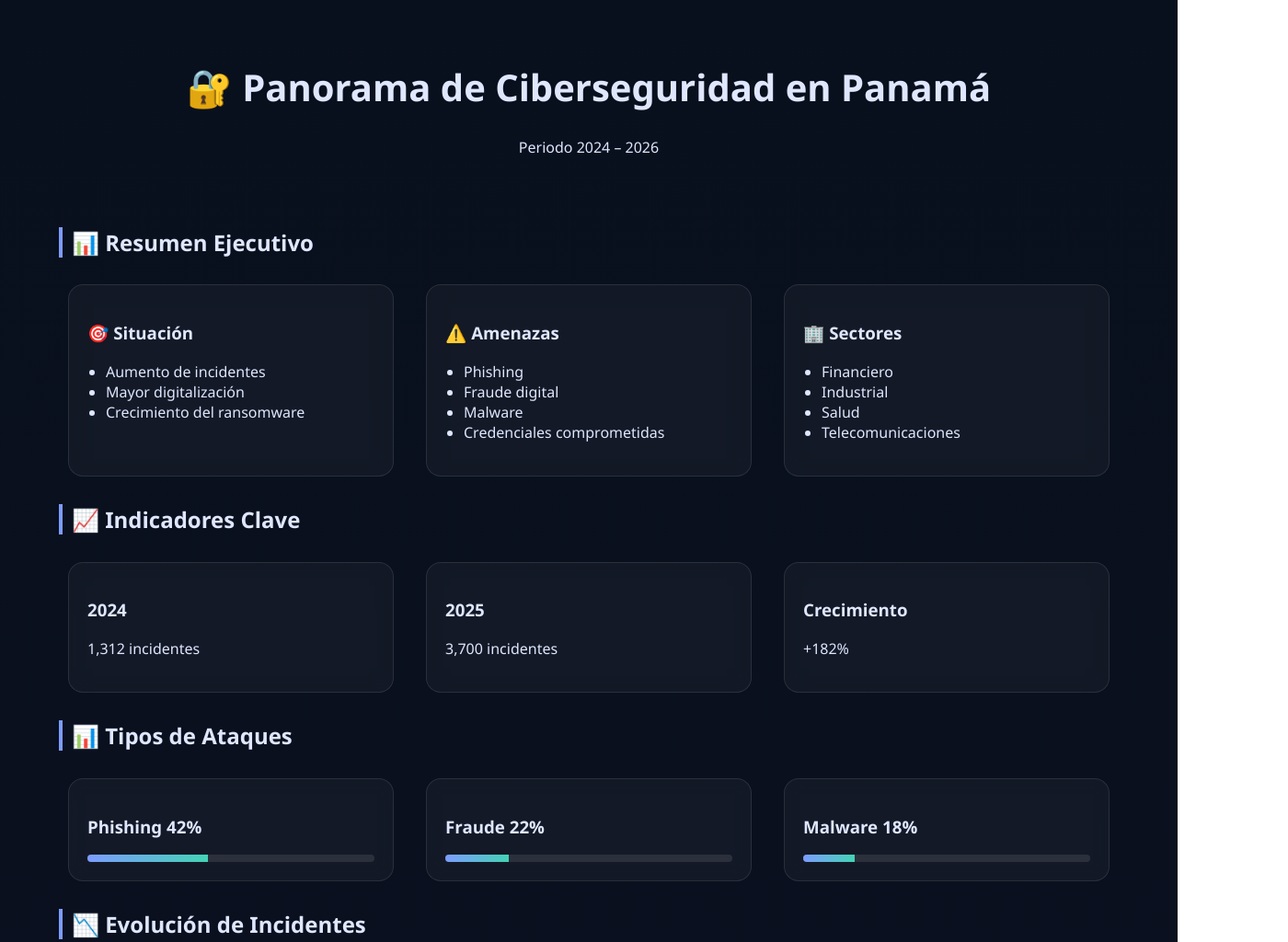
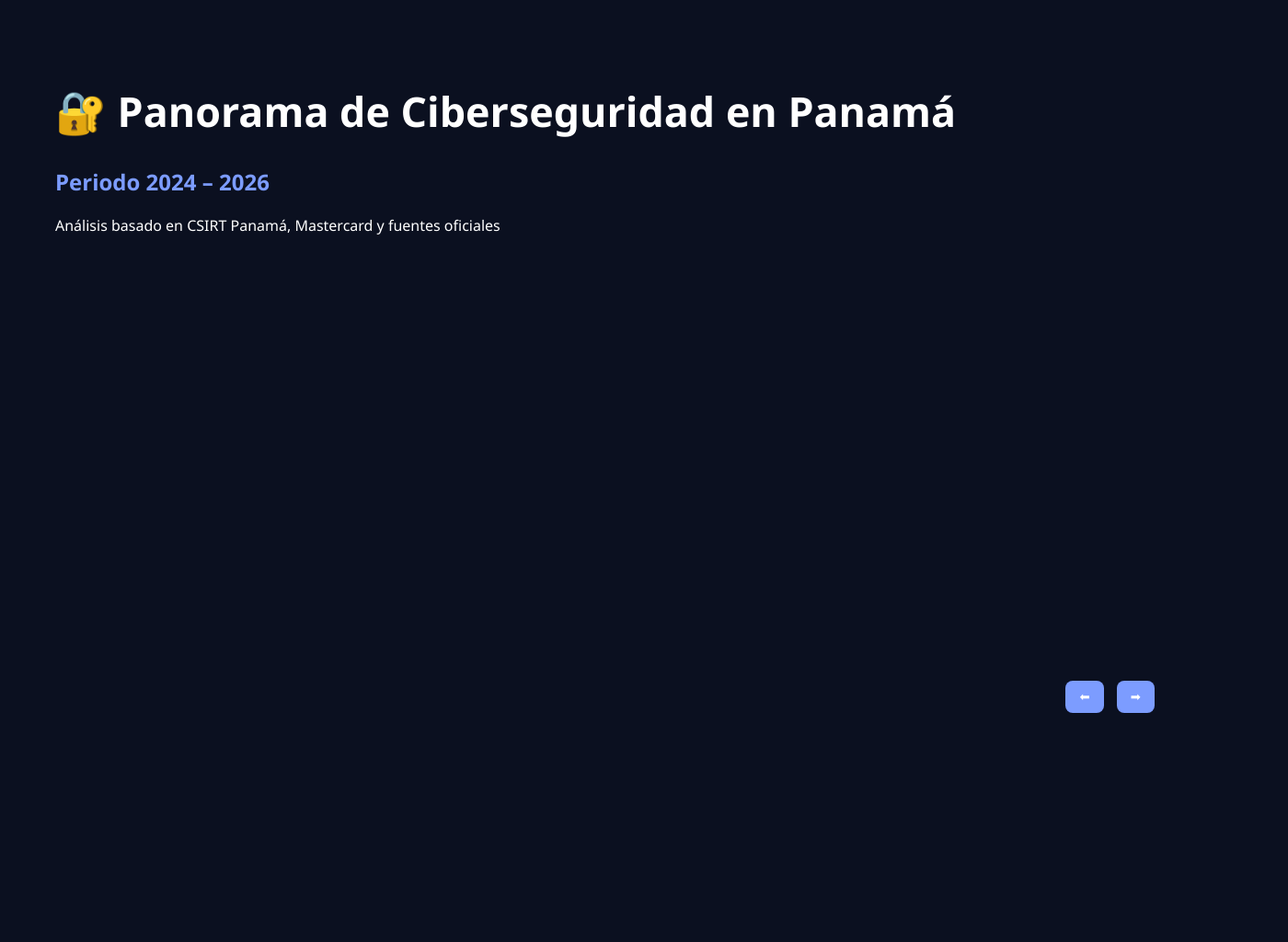
Before and after one commit to Navarro111/INVESTIGACION, a plain HTML site: page index.html in a window 1280 px wide. Shown: the top 1024 px of the page at 92% size, 1400 px wide, since content can reach past the window. After the commit the page ends 920 px from the top, so only its background shows below. Drawn offline with nearby package versions, Linux system fonts and the light colour scheme.

Commit message:
index.html

```diff
--- a/index.html
+++ b/index.html
@@ -3,239 +3,190 @@
 <head>
 <meta charset="UTF-8">
 <meta name="viewport" content="width=device-width, initial-scale=1.0">
-<title>Panorama de Ciberseguridad en Panamá</title>
-<script src="https://cdn.jsdelivr.net/npm/chart.js"></script>
+<title>Ciberseguridad en Panamá</title>
 
 <style>
-:root{
-  --bg:#0b1020;
-  --panel:#121932;
-  --text:#dfe7ff;
-  --accent:#7c9cff;
-  --accent2:#43d3b5;
-  --border:rgba(255,255,255,.1);
-}
-
 body{
   margin:0;
   font-family:Segoe UI, sans-serif;
-  background:linear-gradient(180deg,#09101d,#0b1020);
-  color:var(--text);
-}
-
-/* CONTENEDOR */
-.container{
-  width:90%;
-  margin:auto;
-}
-
-/* HERO */
-.hero{
-  padding:40px;
-  text-align:center;
-}
-
-h1{
-  font-size:2.5rem;
-}
-
-/* CARDS */
-.card{
-  background:rgba(255,255,255,.04);
-  border:1px solid var(--border);
-  border-radius:16px;
-  padding:20px;
-  margin:10px;
-  backdrop-filter:blur(10px);
-  transition:.3s;
-  animation:fadeIn .6s ease;
-}
-
-.card:hover{
-  transform:translateY(-5px);
-  box-shadow:0 0 20px rgba(124,156,255,.3);
-}
-
-/* GRID */
-.grid{
-  display:grid;
-  gap:15px;
-}
-
-.three{
-  grid-template-columns:repeat(auto-fit,minmax(250px,1fr));
-}
-
-/* LISTAS */
-ul{
-  padding-left:20px;
-}
-
-/* PROGRESS */
-.progress{
-  height:8px;
-  background:rgba(255,255,255,.1);
-  border-radius:10px;
+  background:#0b1020;
+  color:white;
   overflow:hidden;
 }
 
-.bar{
-  height:100%;
-  background:linear-gradient(90deg,#7c9cff,#43d3b5);
+.slide{
+  width:100vw;
+  height:100vh;
+  display:none;
+  padding:60px;
 }
 
-/* TITULOS */
-h2{
-  border-left:4px solid var(--accent);
-  padding-left:10px;
+.active{display:block;}
+
+h1{font-size:2.8rem;}
+h2{color:#7c9cff;}
+ul{font-size:1.2rem; line-height:1.8;}
+
+.nav{
+  position:fixed;
+  bottom:20px;
+  right:20px;
 }
 
-/* ANIMACION */
-@keyframes fadeIn{
-  from{opacity:0; transform:translateY(10px);}
-  to{opacity:1; transform:translateY(0);}
+button{
+  background:#7c9cff;
+  border:none;
+  padding:10px 15px;
+  margin:5px;
+  color:white;
+  border-radius:8px;
+  cursor:pointer;
+}
+
+.fade{animation:fade .5s;}
+@keyframes fade{
+  from{opacity:0}
+  to{opacity:1}
 }
 </style>
 </head>
 
 <body>
 
-<div class="container">
-
-<!-- HERO -->
-<div class="hero">
+<!-- PORTADA -->
+<div class="slide active fade">
   <h1>🔐 Panorama de Ciberseguridad en Panamá</h1>
-  <p>Periodo 2024 – 2026</p>
+  <h2>Periodo 2024 – 2026</h2>
+  <p>Análisis basado en CSIRT Panamá, Mastercard y fuentes oficiales</p>
 </div>
 
 <!-- RESUMEN -->
-<h2>📊 Resumen Ejecutivo</h2>
-<div class="grid three">
-
-  <div class="card">
-    <h3>🎯 Situación</h3>
+<div class="slide fade">
+  <h1>📊 Resumen Ejecutivo</h1>
   <ul>
-      <li>Aumento de incidentes</li>
-      <li>Mayor digitalización</li>
-      <li>Crecimiento del ransomware</li>
+    <li>2024: 1,312 incidentes reportados</li>
+    <li>2025: 3,700 incidentes</li>
+    <li>Crecimiento del 182%</li>
+    <li>Más de 4 mil millones de intentos de ataque</li>
   </ul>
 </div>
 
-  <div class="card">
-    <h3>⚠️ Amenazas</h3>
+<!-- AMENAZAS -->
+<div class="slide fade">
+  <h1>⚠️ Principales Amenazas</h1>
   <ul>
-      <li>Phishing</li>
-      <li>Fraude digital</li>
-      <li>Malware</li>
-      <li>Credenciales comprometidas</li>
+    <li>Phishing (42%)</li>
+    <li>Fraude digital (22%)</li>
+    <li>Malware (18%)</li>
+    <li>Ransomware en crecimiento</li>
   </ul>
 </div>
 
-  <div class="card">
-    <h3>🏢 Sectores</h3>
+<!-- DIFERENCIA DATOS -->
+<div class="slide fade">
+  <h1>📌 Interpretación de Datos</h1>
+  <ul>
+    <li>Incidentes ≠ Intentos de ataque</li>
+    <li>CSIRT → casos reales gestionados</li>
+    <li>Mastercard → volumen de ataques detectados</li>
+    <li>El riesgo real es mucho mayor al reportado</li>
+  </ul>
+</div>
+
+<!-- 2025 -->
+<div class="slide fade">
+  <h1>📈 Año 2025</h1>
+  <ul>
+    <li>3,700 incidentes reportados</li>
+    <li>Mayor variedad de ataques</li>
+    <li>Compromiso de cuentas y apps</li>
+    <li>Presencia de SQL Injection y ransomware</li>
+  </ul>
+</div>
+
+<!-- 2026 -->
+<div class="slide fade">
+  <h1>📅 2026 (Parcial)</h1>
+  <ul>
+    <li>No hay datos completos aún</li>
+    <li>Foco en ransomware</li>
+    <li>Vulnerabilidades críticas (Oracle)</li>
+    <li>149 millones de credenciales expuestas</li>
+  </ul>
+</div>
+
+<!-- SECTORES -->
+<div class="slide fade">
+  <h1>🏢 Sectores Más Afectados</h1>
   <ul>
     <li>Financiero</li>
     <li>Industrial</li>
+    <li>Telecomunicaciones</li>
     <li>Salud</li>
-      <li>Telecomunicaciones</li>
   </ul>
 </div>
 
-</div>
-
-<!-- INDICADORES -->
-<h2>📈 Indicadores Clave</h2>
-<div class="grid three">
-
-  <div class="card">
-    <h3>2024</h3>
-    <p>1,312 incidentes</p>
-  </div>
-
-  <div class="card">
-    <h3>2025</h3>
-    <p>3,700 incidentes</p>
-  </div>
-
-  <div class="card">
-    <h3>Crecimiento</h3>
-    <p>+182%</p>
-  </div>
-
-</div>
-
-<!-- BARRAS -->
-<h2>📊 Tipos de Ataques</h2>
-<div class="grid three">
-
-  <div class="card">
-    <h3>Phishing 42%</h3>
-    <div class="progress"><div class="bar" style="width:42%"></div></div>
-  </div>
-
-  <div class="card">
-    <h3>Fraude 22%</h3>
-    <div class="progress"><div class="bar" style="width:22%"></div></div>
-  </div>
-
-  <div class="card">
-    <h3>Malware 18%</h3>
-    <div class="progress"><div class="bar" style="width:18%"></div></div>
-  </div>
-
-</div>
-
-<!-- GRAFICO -->
-<h2>📉 Evolución de Incidentes</h2>
-<div class="card">
-  <canvas id="chart"></canvas>
-</div>
-
-<!-- ANALISIS -->
-<h2>🧠 Análisis</h2>
-<div class="grid three">
-
-  <div class="card">
-    <h3>🔍 Insight</h3>
-    <p>Aumento fuerte de ataques en 2025.</p>
-  </div>
-
-  <div class="card">
-    <h3>⚙️ Técnica</h3>
-    <p>Predominio de ingeniería social.</p>
-  </div>
-
-  <div class="card">
-    <h3>🚨 Riesgo</h3>
-    <p>Alta probabilidad de ransomware.</p>
-  </div>
-
+<!-- RIESGOS -->
+<div class="slide fade">
+  <h1>🚨 Riesgos Clave</h1>
+  <ul>
+    <li>Robo de credenciales</li>
+    <li>Fraude económico</li>
+    <li>Ransomware</li>
+    <li>Fuga de información</li>
+  </ul>
 </div>
 
 <!-- CONCLUSION -->
-<h2>✅ Conclusión</h2>
-<div class="card">
+<div class="slide fade">
+  <h1>✅ Conclusiones</h1>
   <ul>
-    <li>Incremento real de amenazas</li>
-    <li>Usuarios como punto débil</li>
-    <li>Necesidad de mayor seguridad</li>
+    <li>Aumento real de amenazas</li>
+    <li>Usuarios = punto débil principal</li>
+    <li>Necesidad de mejores defensas</li>
+    <li>Importancia del SOC en Panamá</li>
   </ul>
 </div>
 
+<!-- RECOMENDACIONES -->
+<div class="slide fade">
+  <h1>🛡️ Recomendaciones</h1>
+  <ul>
+    <li>Uso de MFA</li>
+    <li>Capacitación en phishing</li>
+    <li>Actualización de sistemas</li>
+    <li>Copias de seguridad</li>
+  </ul>
+</div>
+
+<!-- BOTONES -->
+<div class="nav">
+  <button onclick="prev()">⬅</button>
+  <button onclick="next()">➡</button>
 </div>
 
 <script>
-new Chart(document.getElementById("chart"), {
-  type: "line",
-  data: {
-    labels: ["2020","2021","2022","2023","2024","2025"],
-    datasets: [{
-      label: "Incidentes",
-      data: [620,1427,3940,2726,1312,3700],
-      borderColor:"#7c9cff",
-      fill:true
-    }]
+let index = 0;
+const slides = document.querySelectorAll(".slide");
+
+function showSlide(i){
+  slides.forEach(s => s.classList.remove("active"));
+  slides[i].classList.add("active");
 }
+
+function next(){
+  index = (index + 1) % slides.length;
+  showSlide(index);
+}
+
+function prev(){
+  index = (index - 1 + slides.length) % slides.length;
+  showSlide(index);
+}
+
+document.addEventListener("keydown", e=>{
+  if(e.key==="ArrowRight") next();
+  if(e.key==="ArrowLeft") prev();
 });
 </script>
 
```
Lines whose indentation alone changed are shown as unchanged.
